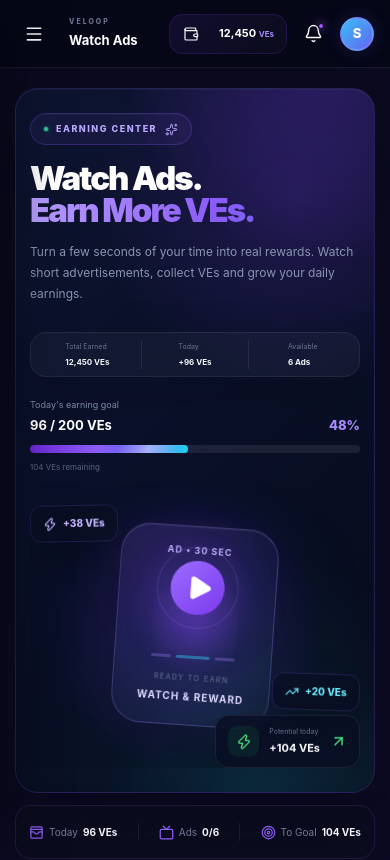
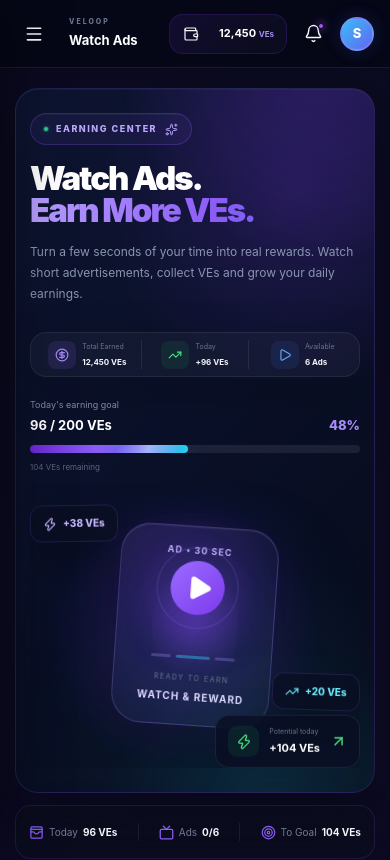
Before and after one commit to MrSAGARSINGH/veloop-watch-ads, a React (Vite) app: page / in a window 390 px wide. Shown: the top 860 px of the page. Built offline with nearby package versions, Linux system fonts and the light colour scheme.

Commit message:
refine cinematic watch ads hero

```diff
--- a/src/components/hero/WatchAdsHero.scss
+++ b/src/components/hero/WatchAdsHero.scss
@@ -332,10 +332,12 @@
 .quickStat {
   display: flex;
   align-items: center;
+  justify-content: center;
 
-  gap: 9px;
+  gap: 6px;
 
-  padding: 0 10px;
+  min-width: 0;
+  padding: 0 4px;
 }
 
 .quickStatIcon {
@@ -1228,8 +1230,21 @@
   }
 
   .quickStatIcon {
-    display: none;
-  }
+  width: 28px;
+  height: 28px;
+
+  display: grid;
+  place-items: center;
+
+  flex: 0 0 28px;
+
+  border-radius: 8px;
+}
+
+.quickStatIcon svg {
+  width: 14px;
+  height: 14px;
+}
 
   .quickStatDivider {
     display: block;
```
